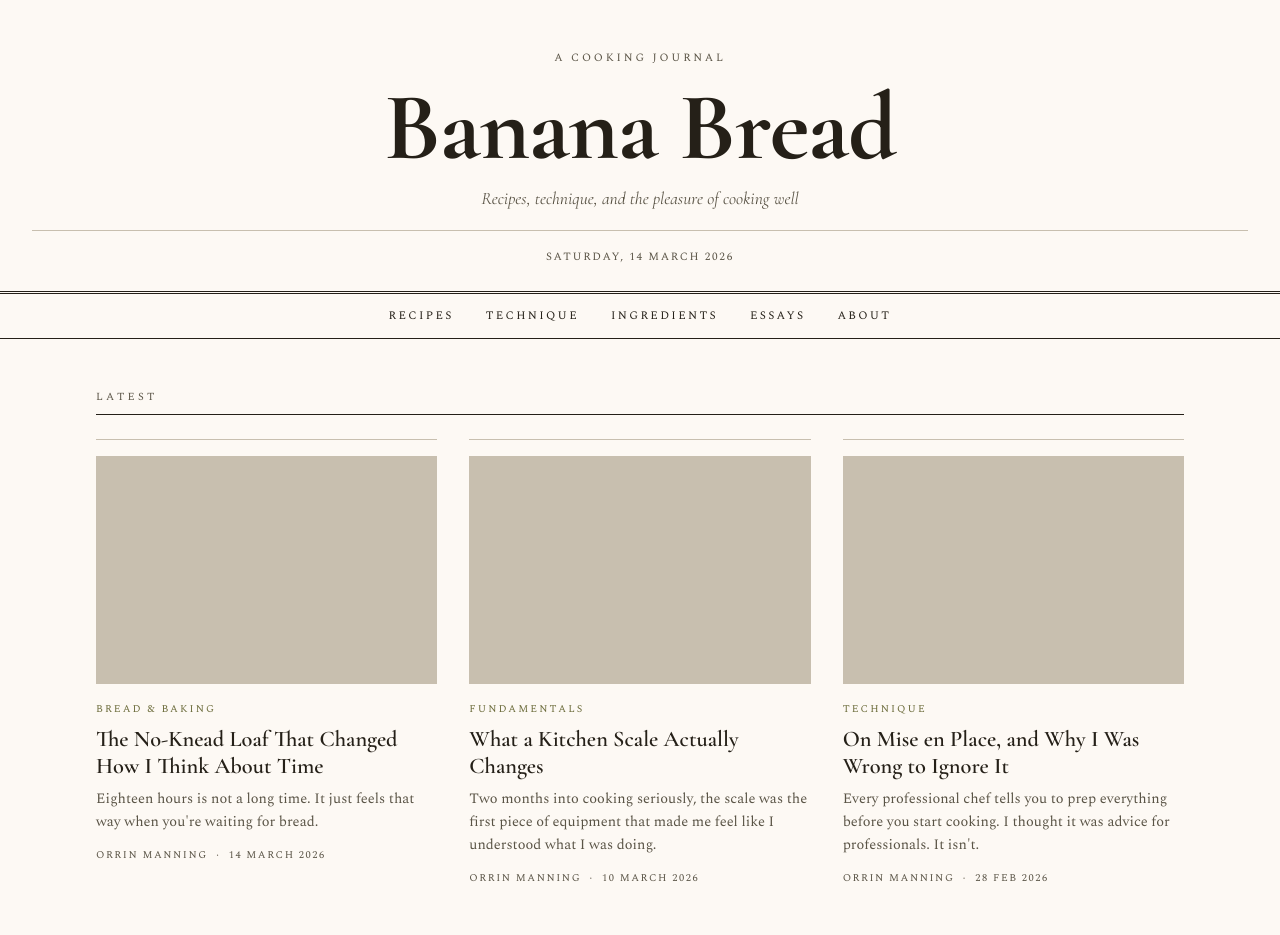
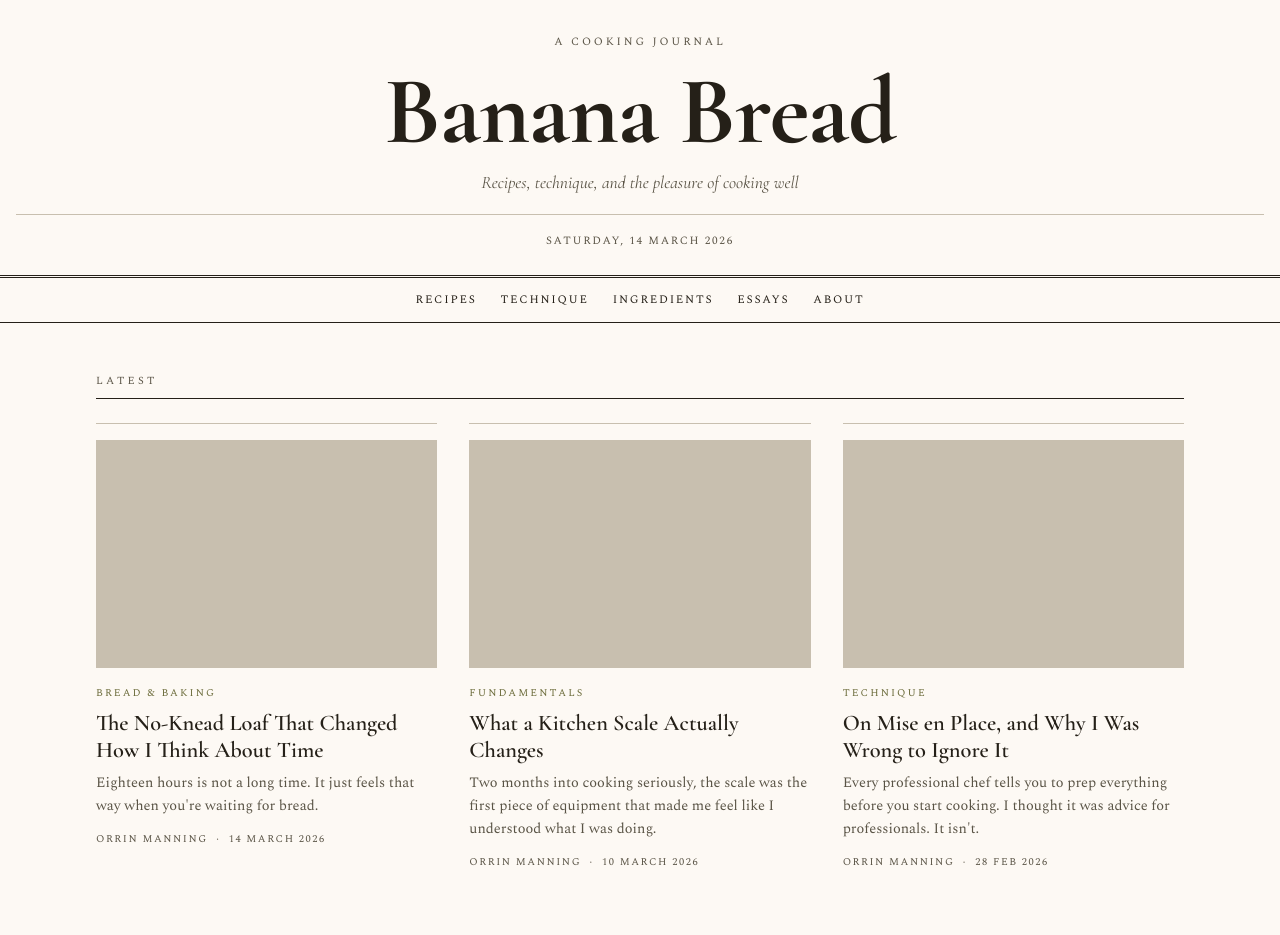
Before and after one commit to Orrin-Manning/bananabread-blog, a FastAPI app: page / in a window 1280 px wide. After the commit the page ends 866 px from the top, so only its background shows below. Run offline with FastAPI, Linux system fonts and the light colour scheme.

Commit message:
Fix mobile layout: prevent horizontal scroll, fix nav overflow

```diff
--- a/app/web/static/css/styles.css
+++ b/app/web/static/css/styles.css
@@ -2,6 +2,7 @@
 
 /* ─── Reset ───────────────────────────────────────────────── */
 *, *::before, *::after { box-sizing: border-box; margin: 0; padding: 0; }
+html { overflow-x: hidden; }
 
 /* ─── Base ────────────────────────────────────────────────── */
 body {
@@ -10,6 +11,7 @@ body {
   font-family: var(--font-body);
   font-size: 1.05rem;
   line-height: 1.75;
+  overflow-x: hidden;
 }
 
 a { color: inherit; text-decoration: none; }
@@ -18,7 +20,7 @@ a:hover { text-decoration: underline; }
 /* ─── Masthead ────────────────────────────────────────────── */
 .masthead {
   text-align: center;
-  padding: var(--space-12) var(--space-8) var(--space-6);
+  padding: var(--space-8) var(--space-4) var(--space-6);
   border-bottom: 3px double var(--color-ink);
 }
 
@@ -33,7 +35,7 @@ a:hover { text-decoration: underline; }
 
 .masthead__title {
   font-family: var(--font-display);
-  font-size: clamp(3rem, 8vw, 6rem);
+  font-size: clamp(2rem, 10vw, 6rem);
   font-weight: 700;
   line-height: 1;
   letter-spacing: -0.01em;
@@ -60,17 +62,30 @@ a:hover { text-decoration: underline; }
 /* ─── Nav ─────────────────────────────────────────────────── */
 .nav {
   display: flex;
-  justify-content: center;
-  gap: var(--space-8);
-  padding: var(--space-3) var(--space-8);
+  gap: var(--space-6);
+  padding: var(--space-3) var(--space-4);
   border-bottom: 1px solid var(--color-ink);
+  overflow-x: auto;
+  -webkit-overflow-scrolling: touch;
+  scrollbar-width: none;
+  /* Do not use justify-content: center — it breaks scrollable overflow */
+}
+.nav::-webkit-scrollbar { display: none; }
+
+/* Center nav when it fits, scroll when it doesn't */
+@supports (width: fit-content) {
+  .nav { width: 100%; }
+  .nav::before,
+  .nav::after { content: ''; flex: 1; }
 }
 
 .nav__link {
   font-size: 0.72rem;
-  letter-spacing: 0.2em;
+  letter-spacing: 0.15em;
   text-transform: uppercase;
   color: var(--color-ink);
+  white-space: nowrap;
+  flex-shrink: 0;
 }
 .nav__link:hover { color: var(--color-accent); text-decoration: none; }
 
@@ -78,7 +93,11 @@ a:hover { text-decoration: underline; }
 .page {
   max-width: var(--container-max);
   margin: 0 auto;
-  padding: var(--space-12) var(--space-8);
+  padding: var(--space-8) var(--space-4);
+}
+
+@media (min-width: 640px) {
+  .page { padding: var(--space-12) var(--space-8); }
 }
 
 /* ─── Section label ───────────────────────────────────────── */
@@ -152,7 +171,7 @@ a:hover { text-decoration: underline; }
 /* ─── Card grid ───────────────────────────────────────────── */
 .card-grid {
   display: grid;
-  grid-template-columns: repeat(auto-fill, minmax(18rem, 1fr));
+  grid-template-columns: repeat(auto-fill, minmax(min(18rem, 100%), 1fr));
   gap: var(--space-8);
 }
 
@@ -201,7 +220,11 @@ a:hover { text-decoration: underline; }
 .article {
   max-width: var(--measure);
   margin: 0 auto;
-  padding: var(--space-12) var(--space-8);
+  padding: var(--space-8) var(--space-4);
+}
+
+@media (min-width: 640px) {
+  .article { padding: var(--space-12) var(--space-8); }
 }
 
 .article__kicker {
```
